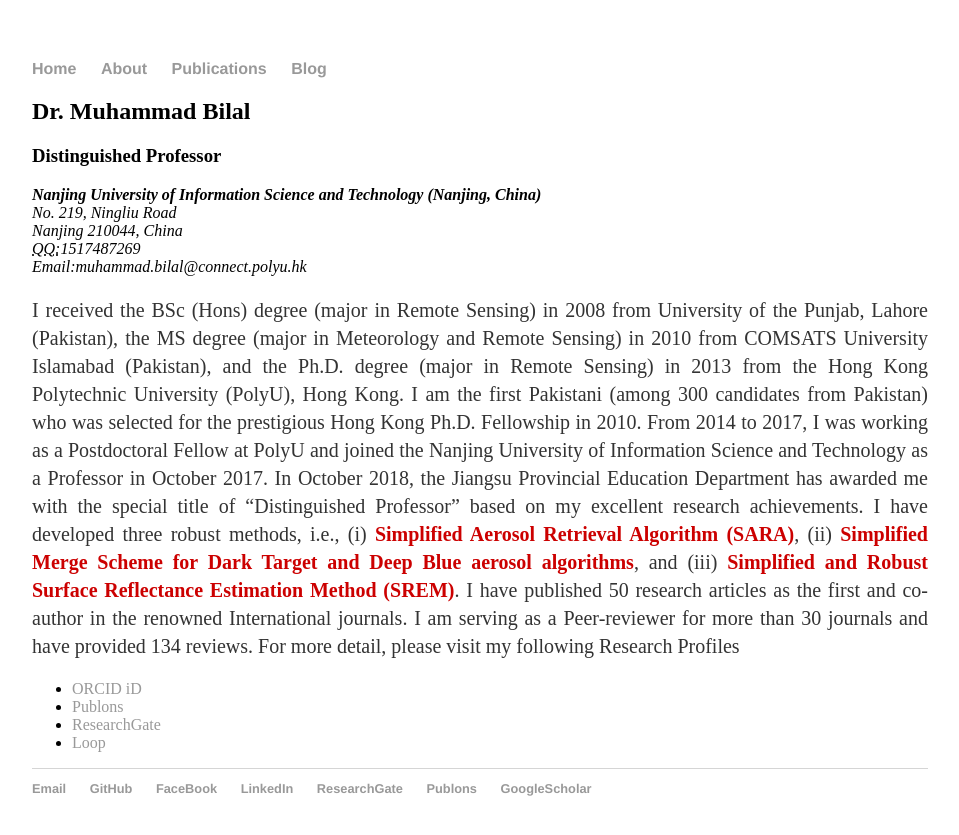
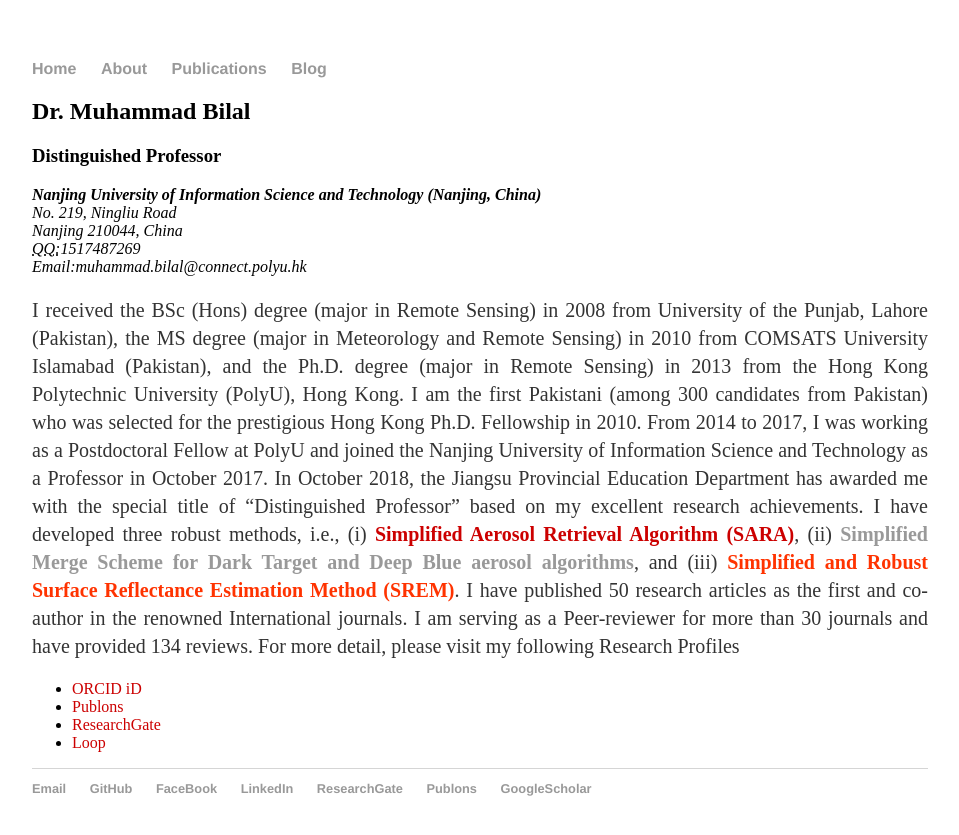
Before and after one commit to rs-DrBilal/rsbilal.github.io, a Jekyll site: the page built from about/index.html, in a window 1280 px wide. Shown: the top 835 px of the page, without its empty margins (160-1119 px from the left). Built offline with Jekyll 4.4.1, drawn with Linux system fonts in a browser that asks for light colours.

Commit message:
Update index.html

```diff
--- a/about/index.html
+++ b/about/index.html
@@ -21,15 +21,15 @@ title: About Muhammad Bilal
 				In October 2018, the Jiangsu Provincial Education Department has awarded me with the special title of “Distinguished Professor” based on my excellent research achievements.
 				I have developed three robust methods, i.e.,
 				(i) <strong><a href="https://doi.org/10.1016/j.rse.2013.04.014" style="color: #cc0000">Simplified Aerosol Retrieval Algorithm (SARA)</strong></a>,
-				(ii) <strong><a href="https://doi.org/10.1016/j.rse.2017.05.028" style="color: #cc0000">Simplified Merge Scheme for Dark Target and Deep Blue aerosol algorithms</strong></a>, and
-				(iii) <strong><a href=" https://doi.org/10.3390/rs11111344" style="color: #cc0000">Simplified and Robust Surface Reflectance Estimation Method (SREM)</strong></a>.
+				(ii) <strong><a href="https://doi.org/10.1016/j.rse.2017.05.028" style="color: #999999">Simplified Merge Scheme for Dark Target and Deep Blue aerosol algorithms</strong></a>, and
+				(iii) <strong><a href=" https://doi.org/10.3390/rs11111344" style="color: #ff3300">Simplified and Robust Surface Reflectance Estimation Method (SREM)</strong></a>.
 				I have published 50 research articles as the first and co-author in the renowned International journals.
 				I am serving as a Peer-reviewer for more than 30 journals and have provided 134 reviews. For more detail, please visit my following Research Profiles</p>
 
 			<ul class="contacts">
-				<li><a href="https://orcid.org/0000-0003-1022-3999">ORCID iD</a></li>
-				<li><a href=" https://publons.com/researcher/1093783/muhammad-bilal/">Publons</a></li>
-				<li><a href="https://www.researchgate.net/profile/Muhammad_Bilal_phd">ResearchGate</a></li>
-				<li><a href="https://loop.frontiersin.org/people/263729/overview">Loop</a></li>
+				<li><a href="https://orcid.org/0000-0003-1022-3999" style="color:#cc0000; font-size:16px">ORCID iD</a></li>
+				<li><a href=" https://publons.com/researcher/1093783/muhammad-bilal/" style="color:#cc0000; font-size:16px">Publons</a></li>
+				<li><a href="https://www.researchgate.net/profile/Muhammad_Bilal_phd" style="color:#cc0000; font-size:16px">ResearchGate</a></li>
+				<li><a href="https://loop.frontiersin.org/people/263729/overview" style="color:#cc0000; font-size:16px">Loop</a></li>
 				</ul>
 		</div>
```
